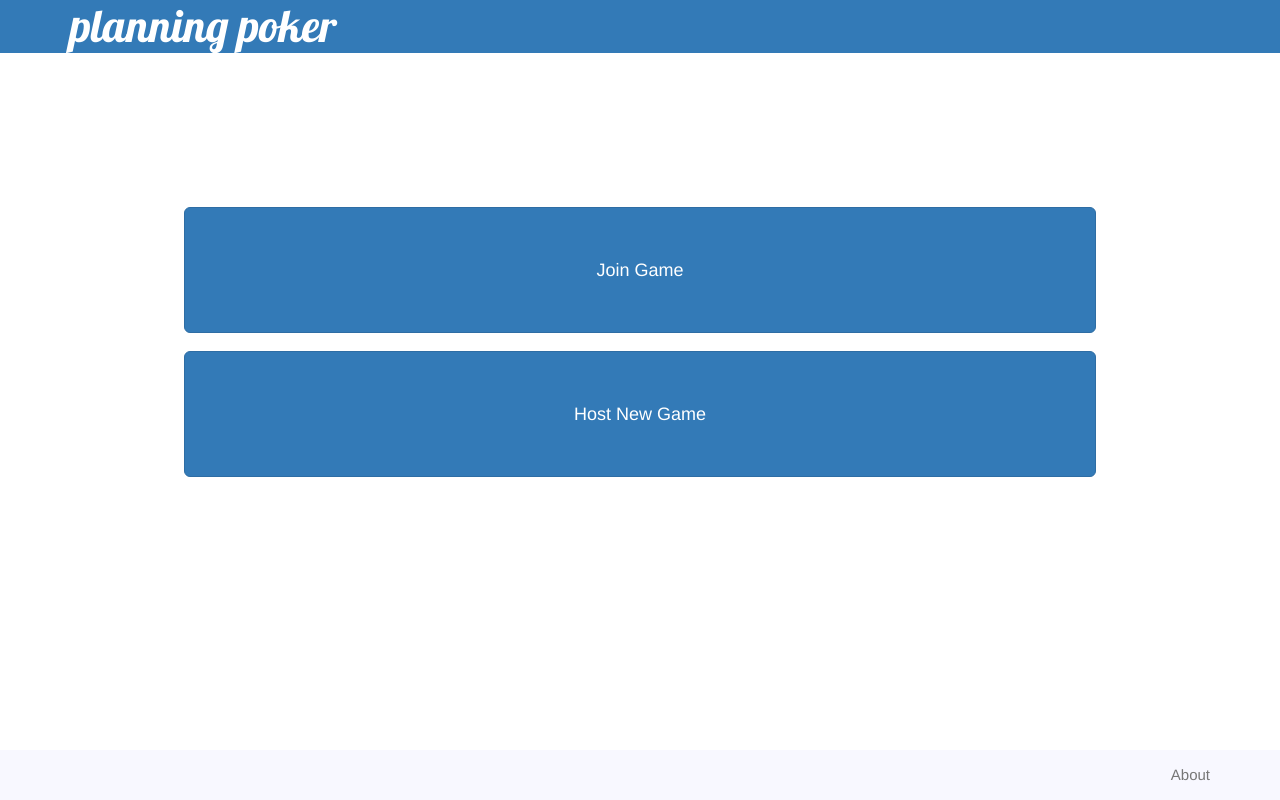
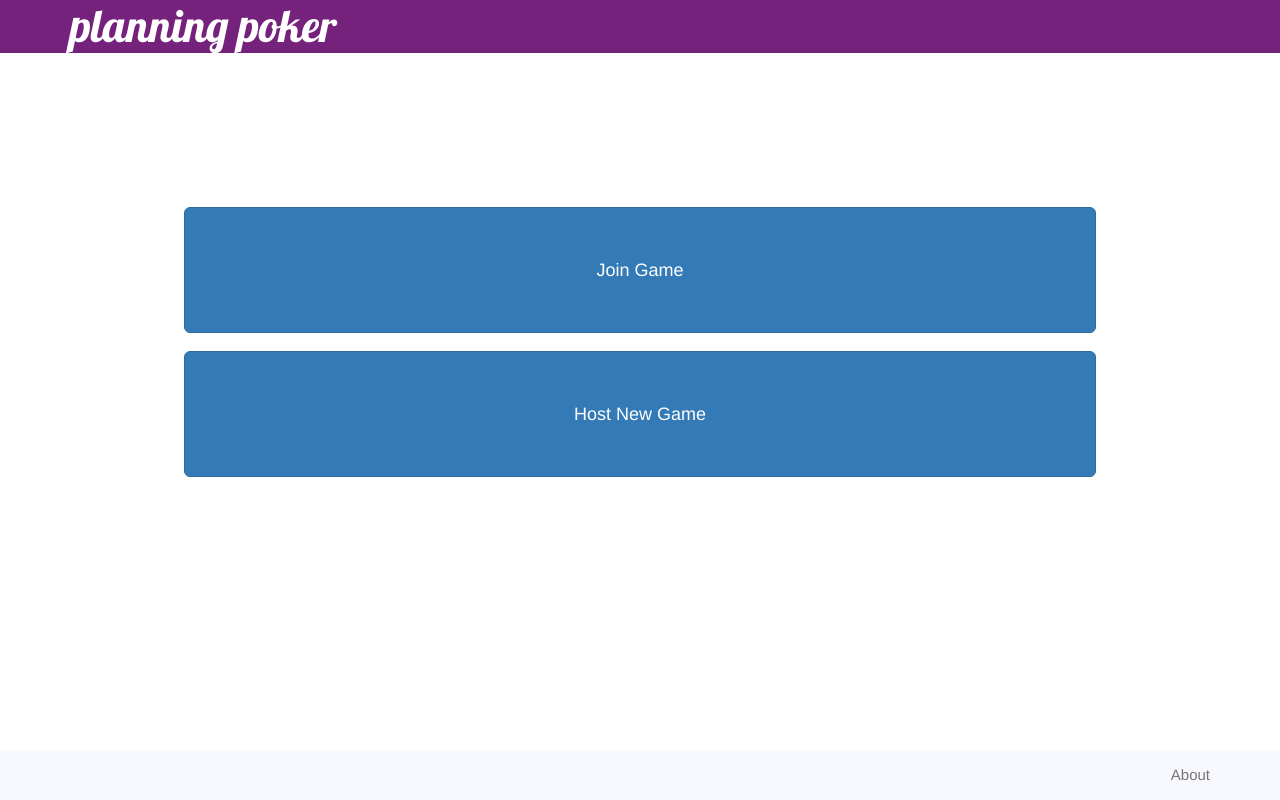
Before and after one commit to richashworth/planningpoker, a React (Create React App) app in the folder planningpoker-web/: page / in a window 1280 px wide. Built offline with nearby package versions, Linux system fonts and the light colour scheme; no server answers.

Commit message:
Update Header.css

```diff
--- a/planningpoker-web/src/styles/Header.css
+++ b/planningpoker-web/src/styles/Header.css
@@ -5,7 +5,7 @@
 
 .navbar-top {
     height: 53px;
-    background-color: #337ab7;
+    background-color: #75227d;
     z-index: 100;
 }
 
@@ -30,7 +30,7 @@
 }
 
 .collapse.in{
-    background-color: #337ab7;
+    background-color: #75227d;
 }
 
 button.logout-btn {
@@ -40,5 +40,5 @@ button.logout-btn {
     color: white;
     border-width: 1px;
     border-radius: 5px;
-    background-color: #337ab7;
+    background-color: #75227d;
 }
```
